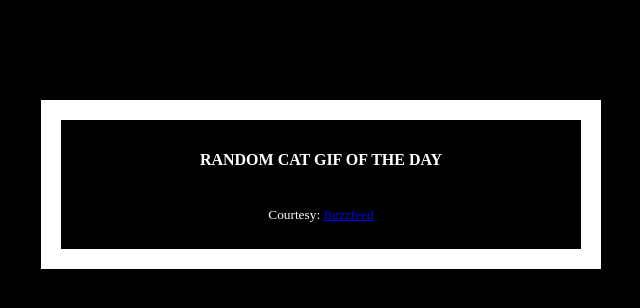
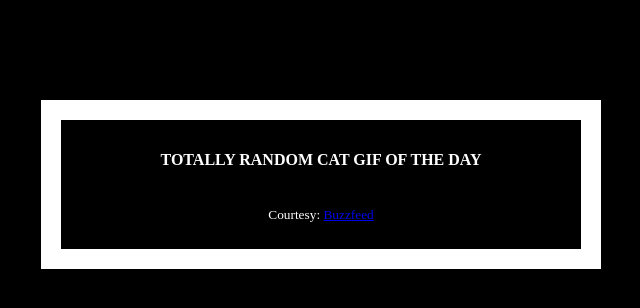
Before and after one commit to mikegcoleman/catweb, a Flask app: template templates/index.html in a window 1280 px wide. Shown: the top 308 px of the page, without its empty margins (319-959 px from the left). Run offline with Flask 2, Linux system fonts and the light colour scheme; the template is opened without the code that fills it, so the values that code supplies are empty.

Commit message:
totally totally

```diff
--- a/templates/index.html
+++ b/templates/index.html
@@ -19,7 +19,7 @@
   </head>
   <body>
     <div class="container">
-      <h4>Random Cat Gif of the day</h4>
+      <h4>Totally Random Cat Gif of the day</h4>
       <img src="{{url}}" />
       <p><small>Courtesy: <a href="http://www.buzzfeed.com/copyranter/the-best-cat-gif-post-in-the-history-of-cat-gifs">Buzzfeed</a></small></p>
     </div>
```
